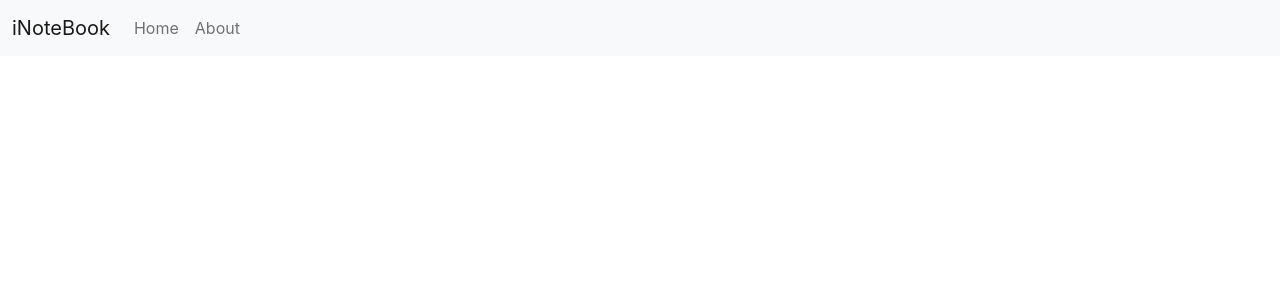
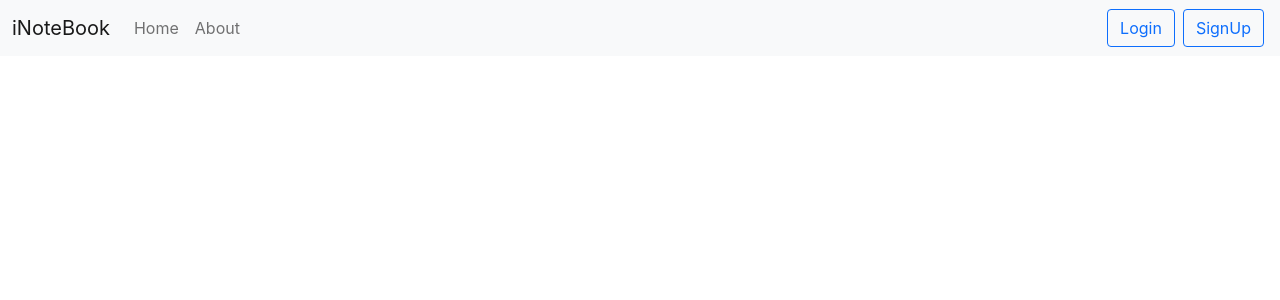
Before and after one commit to cybersaksham/React-iNoteBook, a React (Create React App) app in the folder frontend/: page /login in a window 1280 px wide. Shown: the top 300 px of the page. Built offline with nearby package versions, Linux system fonts and the light colour scheme.

Commit message:
auth buttons in navbar

```diff
--- a/frontend/src/App.js
+++ b/frontend/src/App.js
@@ -8,6 +8,7 @@ import NoteState from "./Context/Note/NoteState";
 import NoteForm from "./Components/NoteForm";
 import Alert from "./Components/Alert";
 import AlertState from "./Context/Alert/AlertState";
+import Login from "./Components/Login";
 
 function App() {
   return (
@@ -25,6 +26,9 @@ function App() {
               <Route exact path="/about">
                 <About />
               </Route>
+              <Route exact path="/login">
+                <Login />
+              </Route>
             </Switch>
           </Router>
         </ModalState>
--- /dev/null
+++ b/frontend/src/Components/Login.js
@@ -0,0 +1,7 @@
+import React from "react";
+
+const Login = () => {
+  return <div></div>;
+};
+
+export default Login;
--- a/frontend/src/Components/Navbar.js
+++ b/frontend/src/Components/Navbar.js
@@ -1,8 +1,14 @@
 import React from "react";
-import { Link, useLocation } from "react-router-dom";
+import { Link, useLocation, useHistory } from "react-router-dom";
 
 const Navbar = () => {
   const location = useLocation();
+  const history = useHistory();
+
+  const handleLogout = () => {
+    localStorage.removeItem("token");
+    history.push("/login");
+  };
 
   return (
     <nav className="navbar navbar-expand-lg navbar-light bg-light">
@@ -45,6 +51,23 @@ const Navbar = () => {
               </Link>
             </li>
           </ul>
+          {!localStorage.getItem("token") ? (
+            <>
+              <Link className="mx-1 btn btn-outline-primary" to="/login">
+                Login
+              </Link>
+              <Link className="mx-1 btn btn-outline-primary" to="/signup">
+                SignUp
+              </Link>
+            </>
+          ) : (
+            <button
+              onClick={handleLogout}
+              className="mx-1 btn btn-outline-danger"
+            >
+              Logout
+            </button>
+          )}
         </div>
       </div>
     </nav>
```
